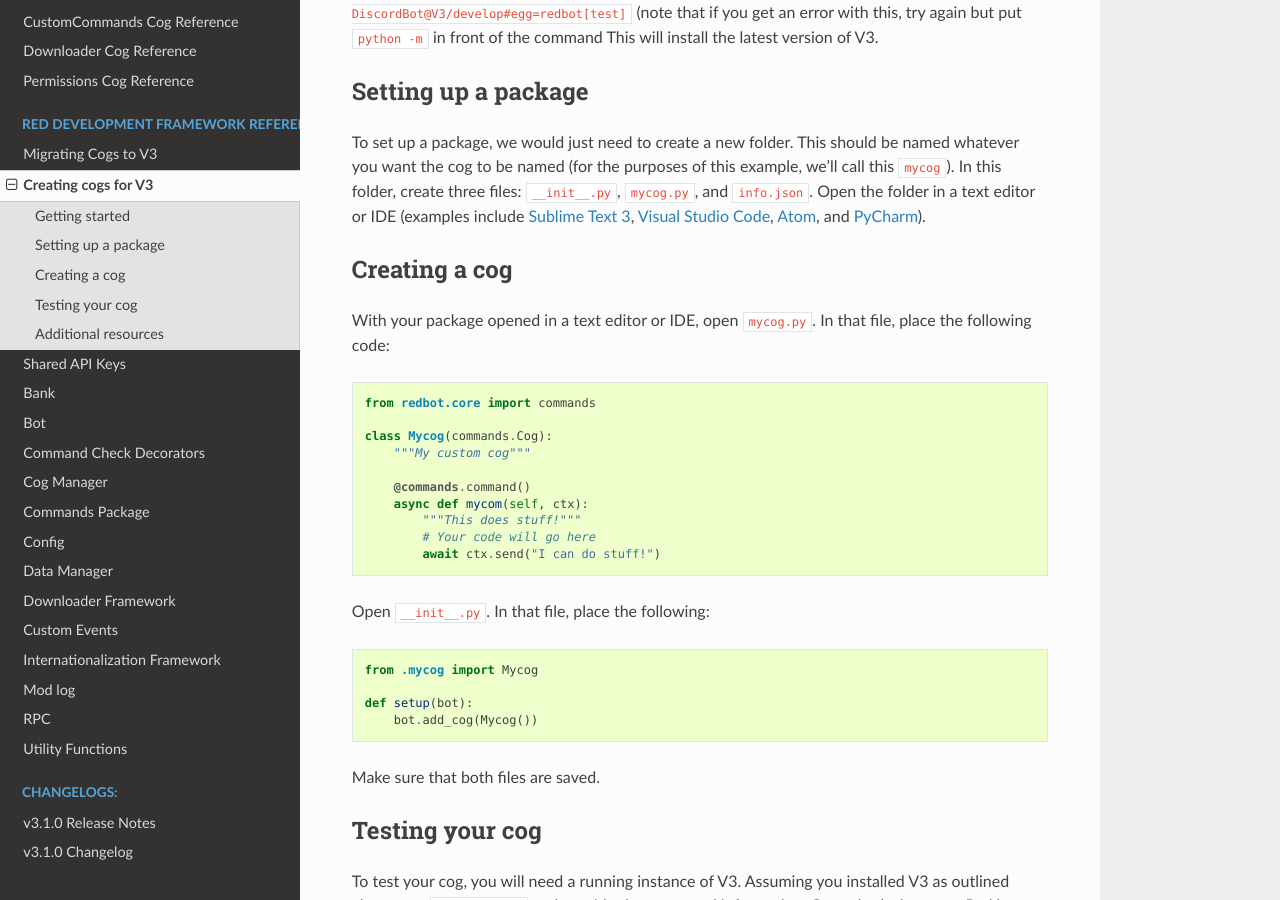
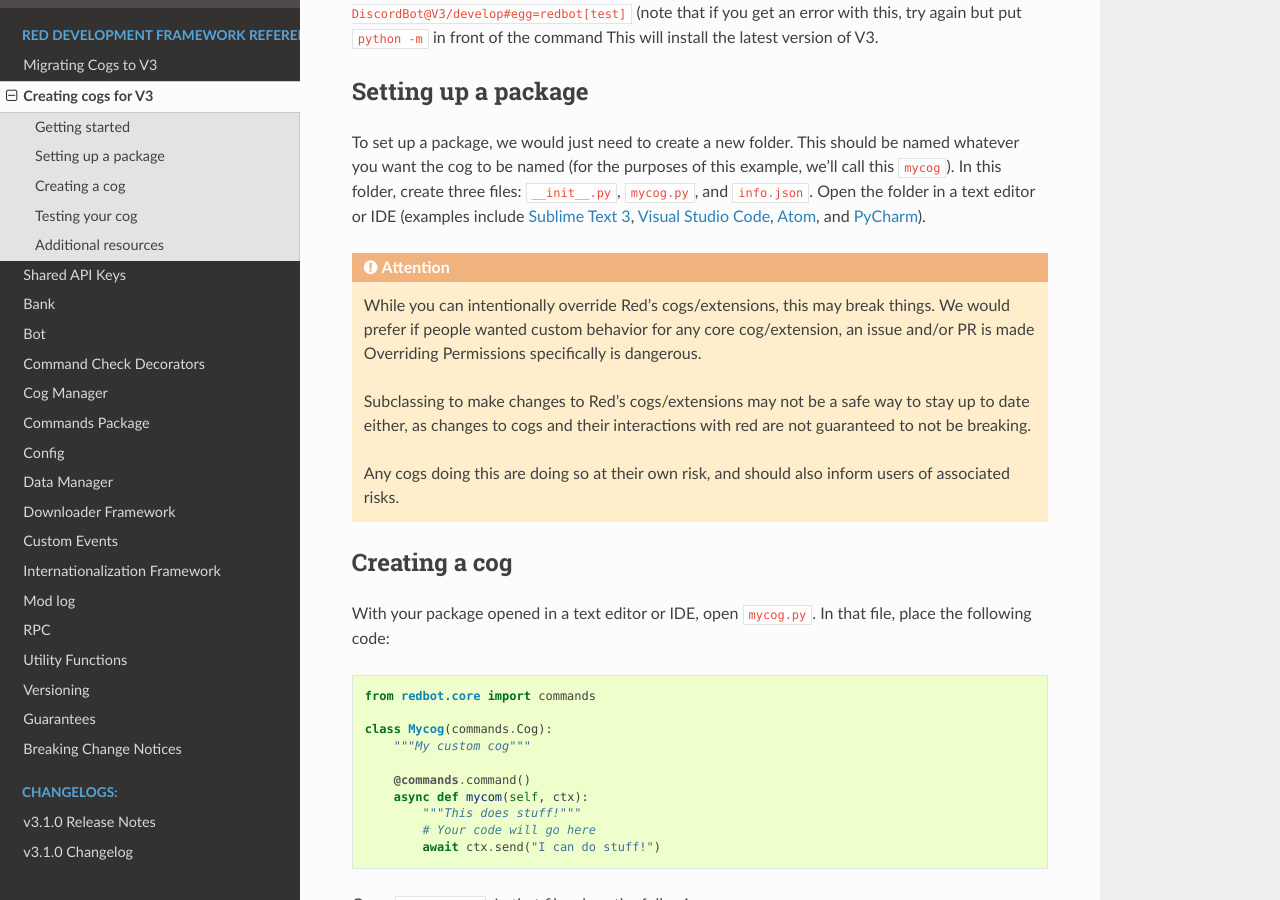
Before and after one commit to Renirous/Red-DiscordBot, a Sphinx documentation site: the page built from docs/guide_cog_creation.rst, in a window 1280 px wide and 900 px high, scrolled down 360 px. Built offline with Sphinx 7.4.7 and the Read the Docs theme 2.0.0, drawn with Linux system fonts in a browser that asks for light colours; the version number is read from the project's files by our own code.

Commit message:
[Docs] Add version guarantees (#2882)
Make some version guarantees.

We also need to do a pass over the existing things this would cover and decide if any of them should be made private.

```diff
--- /dev/null
+++ b/changelog.d/2882.docs.rst
@@ -0,0 +1 @@
+Create documentation covering what we consider a developer facing breaking change and guarantees regarding them.
--- a/docs/guide_cog_creation.rst
+++ b/docs/guide_cog_creation.rst
@@ -34,6 +34,20 @@
 a text editor or IDE (examples include `Sublime Text 3 <https://www.sublimetext.com/>`_,
 `Visual Studio Code <https://code.visualstudio.com/>`_, `Atom <https://atom.io/>`_, and
 `PyCharm <http://www.jetbrains.com/pycharm/>`_).
+
+.. attention::
+    While you can intentionally override Red's cogs/extensions, this may break things.
+    We would prefer if people wanted custom behavior
+    for any core cog/extension, an issue and/or PR is made
+    Overriding Permissions specifically is dangerous.
+
+    Subclassing to make changes to Red's cogs/extensions
+    may not be a safe way to stay up to date either,
+    as changes to cogs and their interactions with red
+    are not guaranteed to not be breaking.
+
+    Any cogs doing this are doing so at their own risk,
+    and should also inform users of associated risks.
 
 --------------
 Creating a cog
--- a/docs/index.rst
+++ b/docs/index.rst
@@ -43,6 +43,7 @@
     framework_modlog
     framework_rpc
     framework_utils
+    version_guarantees
 
 .. toctree::
     :maxdepth: 2
```
Also changed, not shown: docs/version_guarantees.rst (added, +36 -0 lines).
